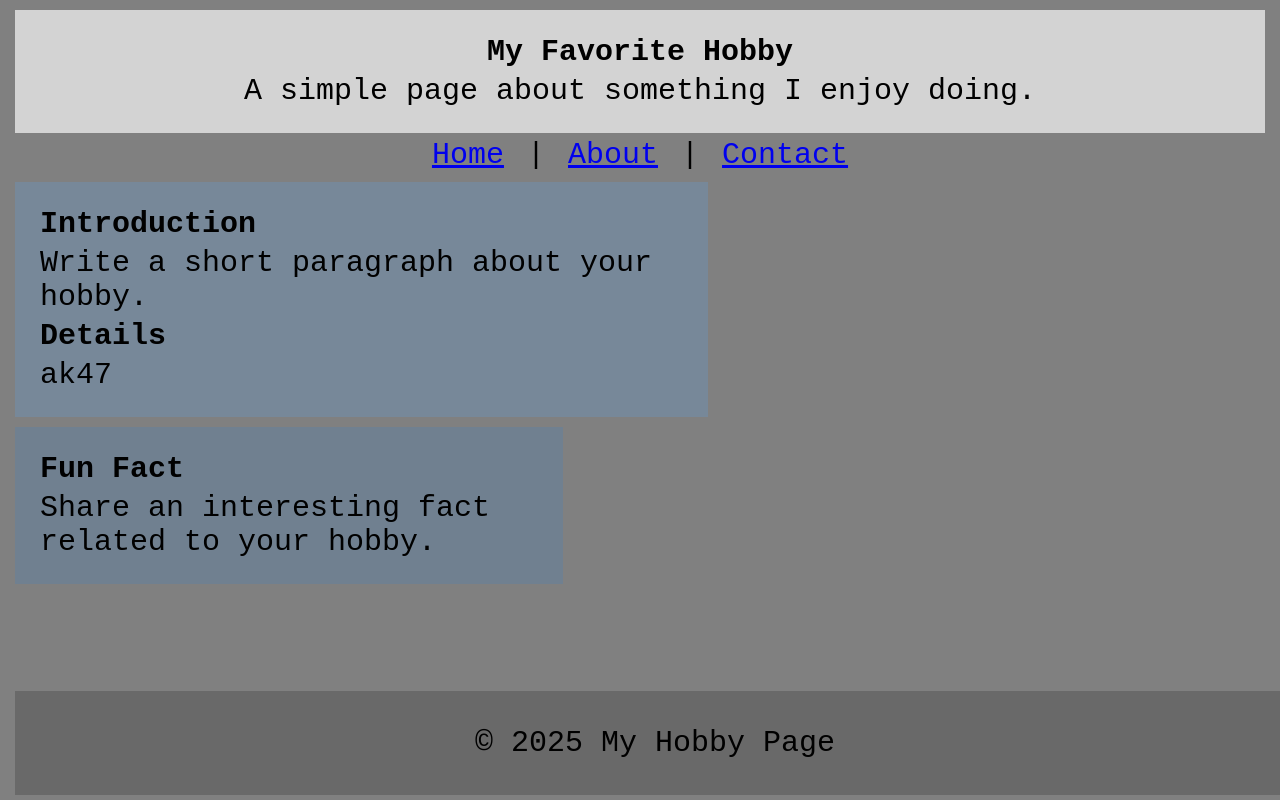
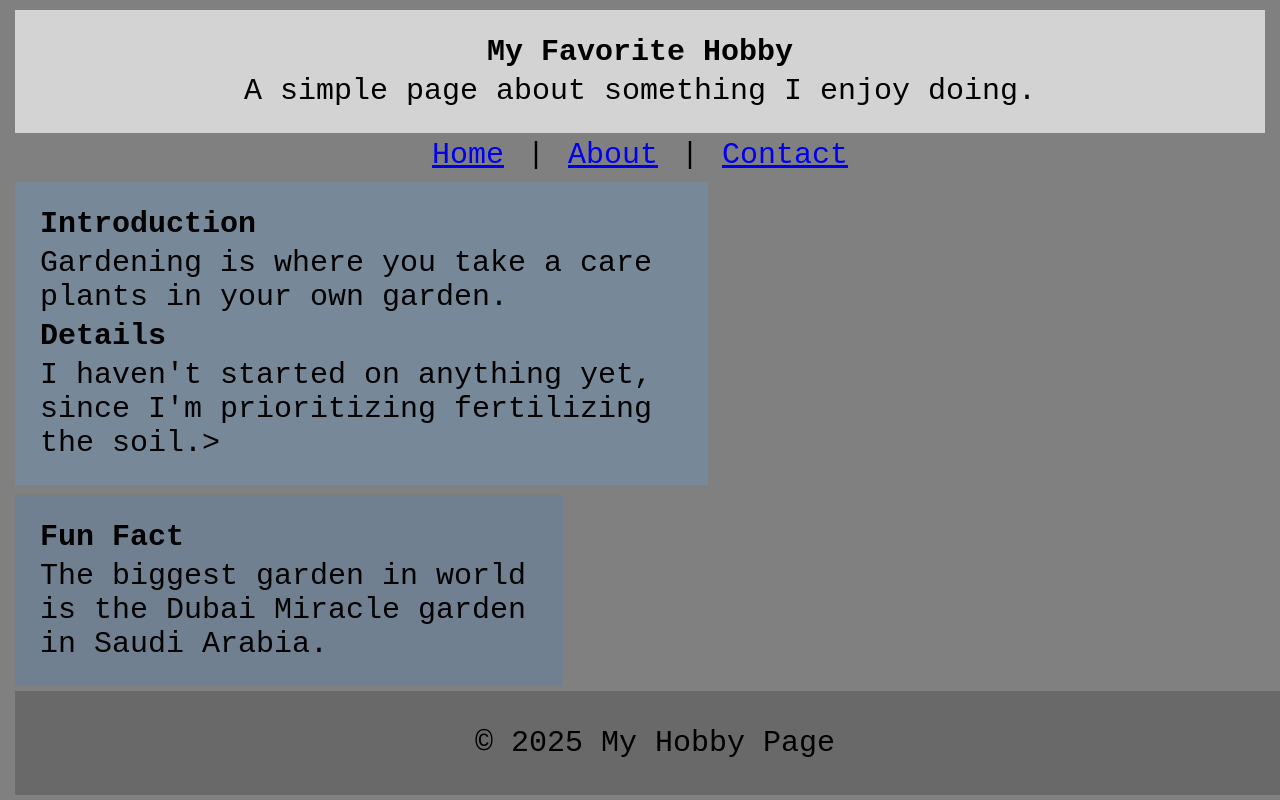
Before and after one commit to YergDoes/Csg, a plain HTML site: page index.html in a window 1280 px wide. Drawn offline with Linux system fonts and the light colour scheme.

Commit message:
Update index.html

```diff
--- a/index.html
+++ b/index.html
@@ -20,15 +20,15 @@
 
     <section>
         <h2>Introduction</h2>
-        <p>Write a short paragraph about your hobby.</p>
+        <p>Gardening is where you take a care plants in your own garden.</p>
 
         <h2>Details</h2>
-        <p>ak47</p>
+        <p>I haven't started on anything yet, since I'm prioritizing fertilizing the soil.>
     </section>
 
     <aside>
         <h3>Fun Fact</h3>
-        <p>Share an interesting fact related to your hobby.</p>
+        <p>The biggest garden in world is the Dubai Miracle garden in Saudi Arabia.</p>
     </aside>
 
     <footer>
```
